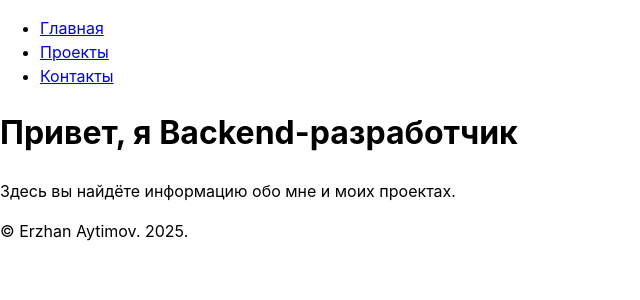
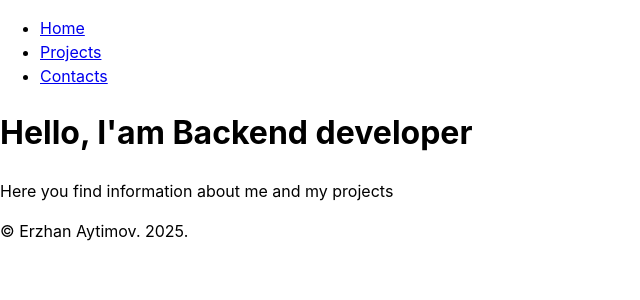
Before and after one commit to TwoThousand07/about_me_app, a Django app: template templates/index.html in a window 1280 px wide. Shown: the top 300 px of the page, without its empty margins (0-640 px from the left). Run offline with Django 5.2, Linux system fonts and the light colour scheme; the template is opened without the code that fills it, so the values that code supplies are empty.

Commit message:
Added translation for the site

```diff
--- a/main/urls.py
+++ b/main/urls.py
@@ -18,11 +18,16 @@ from django.contrib import admin
 from django.urls import path, include
 from django.conf import settings
 from django.conf.urls.static import static
+from django.conf.urls.i18n import i18n_patterns
 
 urlpatterns = [
     path('admin/', admin.site.urls),
-    path('', include('about_me.urls')),
 ]
+
+urlpatterns += i18n_patterns(
+  path('', include('about_me.urls')),
+  path('rosetta/', include('rosetta.urls')),
+)
 
 if settings.DEBUG:
   urlpatterns += static(settings.MEDIA_URL, document_root=settings.MEDIA_ROOT)
--- a/templates/index.html
+++ b/templates/index.html
@@ -1,10 +1,11 @@
 {% load static %}
+{% load i18n %}
 <!DOCTYPE html>
-<html lang="ru">
+<html>
 <head>
     <meta charset="UTF-8">
     <meta name="viewport" content="width=device-width, initial-scale=1.0">
-    <title>Моё портфолио</title>
+    <title>{% trans 'My portfolio' %}</title>
     <!-- Подключение стилей -->
     <link rel="stylesheet" href="{% static 'css/style.css' %}">
 </head>
@@ -13,22 +14,22 @@
     <header>
         <nav>
             <ul>
-                <li><a href="{% static 'index.html' %}">Главная</a></li>
-                <li><a href="{% static 'projects.html' %}">Проекты</a></li>
-                <li><a href="{% static 'contacts.html' %}">Контакты</a></li>
+                <li><a href="{% static 'index.html' %}">{% trans 'Home' %}</a></li>
+                <li><a href="{% static 'projects.html' %}">{% trans 'Projects' %}</a></li>
+                <li><a href="{% static 'contacts.html' %}">{% trans 'Contacts' %}</a></li>
             </ul>
         </nav>
     </header>
 
     <!-- Основной контент -->
     <main>
-        <h1>Привет, я Backend-разработчик</h1>
-        <p>Здесь вы найдёте информацию обо мне и моих проектах.</p>
+        <h1>{% trans "Hello, I'am Backend developer" %}</h1>
+        <p>{% trans 'Here you find information about me and my projects' %}</p>
     </main>
 
     <!-- Подвал -->
     <footer>
-        <p>&copy; Erzhan Aytimov. 2025.</p>
+        <p>&copy; {% trans 'Erzhan Aytimov' %}. 2025.</p>
     </footer>
 </body>
 </html>
```
Also changed, not shown: about_me/models.py (+6 -5 lines), main/settings.py (+12 -0 lines), about_me/locale/en/LC_MESSAGES/django.po (added), about_me/locale/ru/LC_MESSAGES/django.po (added), locale/en/LC_MESSAGES/django.po (added), locale/ru/LC_MESSAGES/django.po (added), 4 other files.
